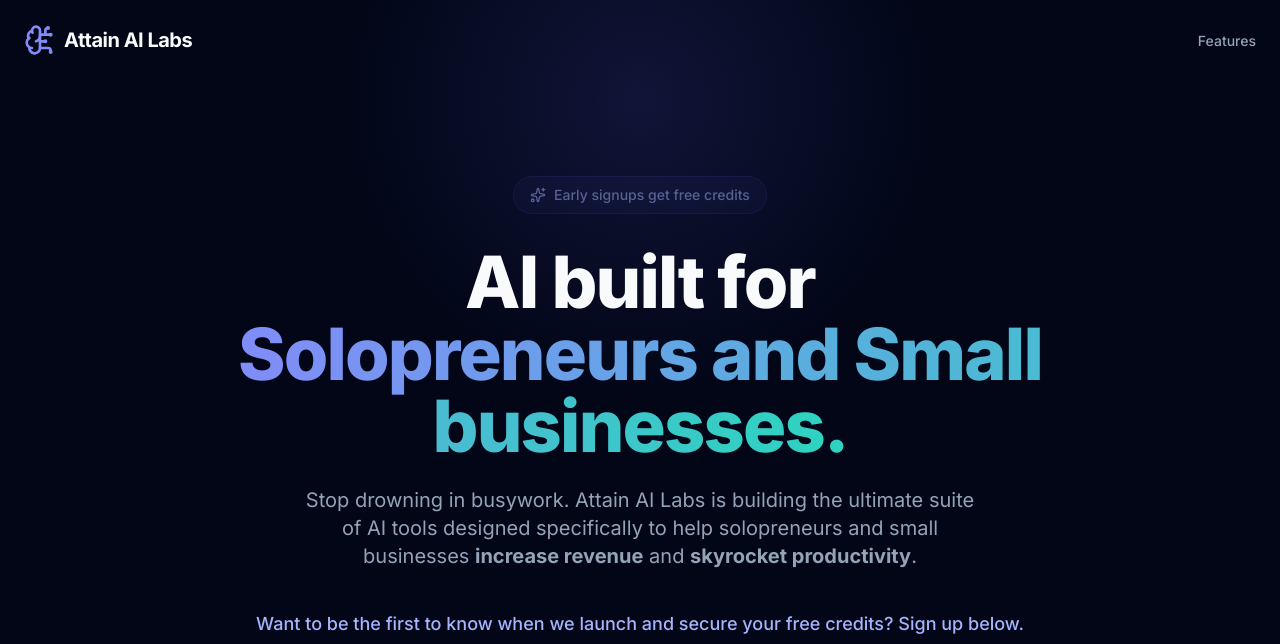
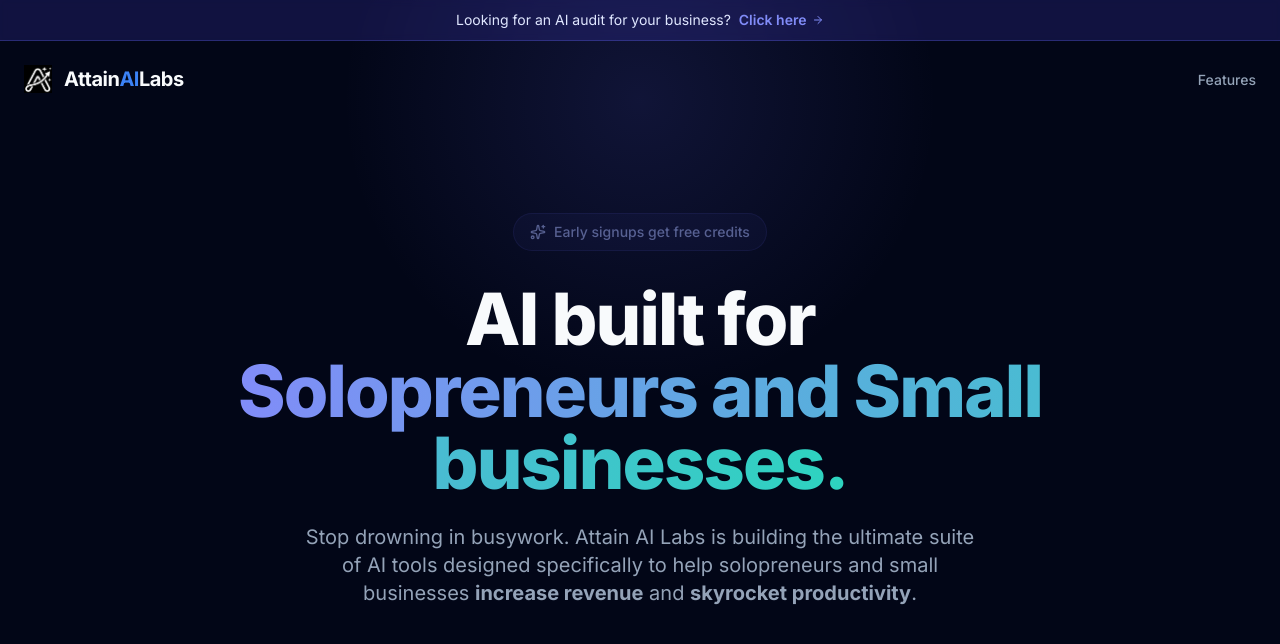
Before and after one commit to attainailabs/website, a plain HTML site: page BizCenterWaitlist.html in a window 1280 px wide. Shown: the top 644 px of the page. Drawn offline with nearby package versions, Linux system fonts and the light colour scheme; a script that the page names is missing.

Commit message:
Update BizCenterWaitlist.html
Updated logo and SEO

```diff
--- a/BizCenterWaitlist.html
+++ b/BizCenterWaitlist.html
@@ -13,7 +13,29 @@
 
     <meta charset="UTF-8">
     <meta name="viewport" content="width=device-width, initial-scale=1.0">
-    <title>Attain AI Labs | Supercharge Your Business</title>
+
+    <!-- SEO Meta Tags -->
+    <title>Attain AI Labs | AI Tools for Solopreneurs & Small Businesses</title>
+    <meta name="description" content="Attain AI Labs builds the ultimate suite of AI tools designed specifically to help solopreneurs and small businesses increase revenue, automate tasks, and skyrocket productivity.">
+    <meta name="keywords" content="AI tools, solopreneurs, small business AI, automation, AI revenue, productivity tools, Attain AI Labs">
+    <meta name="robots" content="index, follow">
+    <meta name="author" content="Attain AI Labs">
+    <link rel="canonical" href="https://attainailabs.com/">
+
+    <!-- Open Graph / Social Media -->
+    <meta property="og:type" content="website">
+    <meta property="og:url" content="https://attainailabs.com/">
+    <meta property="og:title" content="Attain AI Labs | AI Tools for Solopreneurs">
+    <meta property="og:description" content="Stop drowning in busywork. Discover AI tools built to increase revenue and save time for small businesses and solo teams.">
+    <meta property="og:image" content="https://attainailabs.com/AttainAILabs_logo.png">
+
+    <!-- Twitter -->
+    <meta property="twitter:card" content="summary_large_image">
+    <meta property="twitter:url" content="https://attainailabs.com/">
+    <meta property="twitter:title" content="Attain AI Labs | AI Tools for Solopreneurs">
+    <meta property="twitter:description" content="Stop drowning in busywork. Discover AI tools built to increase revenue and save time for small businesses and solo teams.">
+    <meta property="twitter:image" content="https://attainailabs.com/AttainAILabs_logo.png">
+
     <script src="https://cdn.tailwindcss.com"></script>
     <link href="https://fonts.googleapis.com/css2?family=Inter:wght@300;400;500;600;700;800&display=swap" rel="stylesheet">
     <script src="https://unpkg.com/lucide@latest"></script>
@@ -42,14 +64,22 @@
     </style>
 </head>
 <body class="min-h-screen flex flex-col relative overflow-x-hidden">
+    <!-- Top Announcement Banner -->
+    <div class="bg-indigo-600/20 border-b border-indigo-500/30 text-indigo-100 text-sm py-2.5 px-4 text-center relative z-20 backdrop-blur-sm">
+        Looking for an AI audit for your business?
+        <a href="index.html" class="text-indigo-400 hover:text-indigo-300 font-semibold hover:underline underline-offset-2 transition-colors ml-1">
+            Click here <i data-lucide="arrow-right" class="inline w-3 h-3 ml-0.5 mb-0.5"></i>
+        </a>
+    </div>
+
     <!-- Ambient Glow -->
     <div class="glow-bg"></div>
 
     <!-- Navigation -->
     <nav class="container mx-auto px-6 py-6 flex justify-between items-center relative z-10">
-        <div class="flex items-center gap-2">
-            <i data-lucide="brain-circuit" class="w-8 h-8 text-indigo-400"></i>
-            <span class="text-xl font-bold tracking-tight">Attain AI Labs</span>
+        <div class="flex items-center gap-3">
+            <img src="AttainAILabs_logo.png" alt="AttainAILabs Logo" class="h-7 w-auto object-contain">
+            <span class="text-xl font-bold tracking-tight">Attain<span class="text-blue-500">AI</span>Labs</span>
         </div>
         <div class="hidden sm:block">
             <a href="#features" class="text-slate-400 hover:text-white transition-colors text-sm font-medium">Features</a>
```
